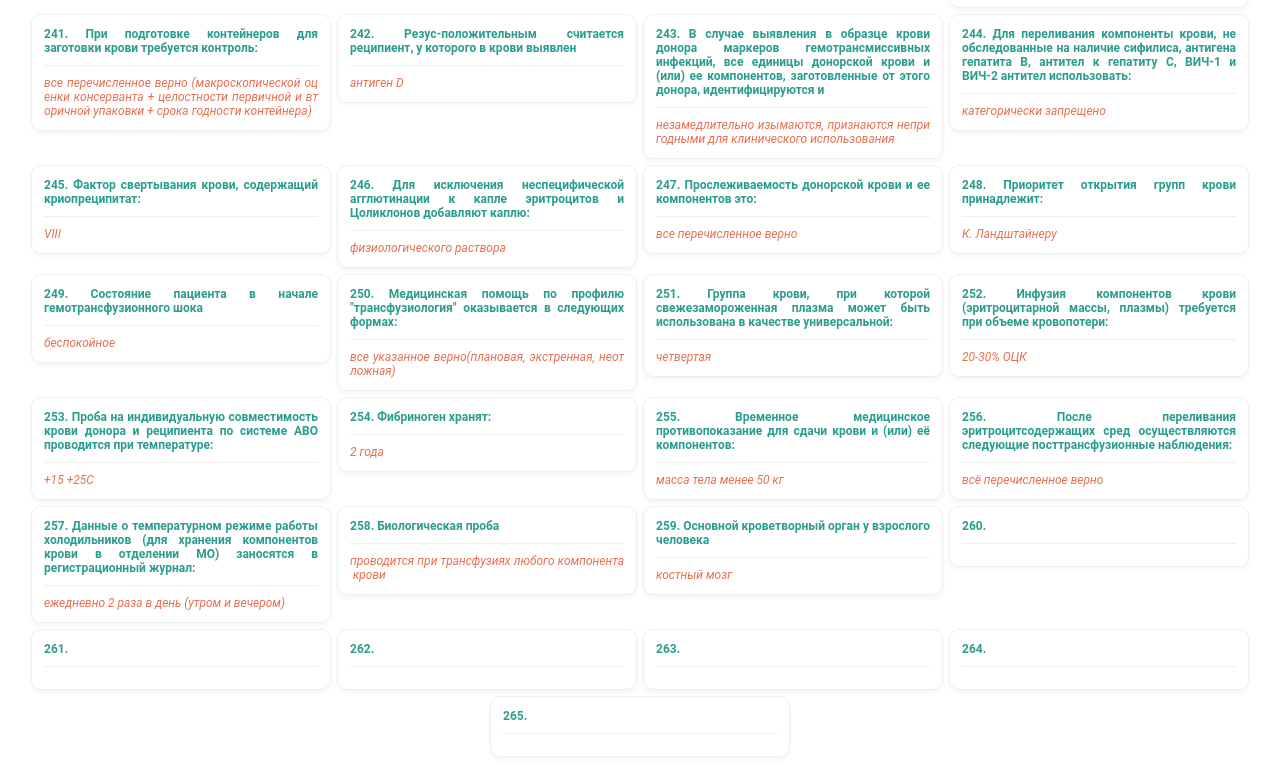
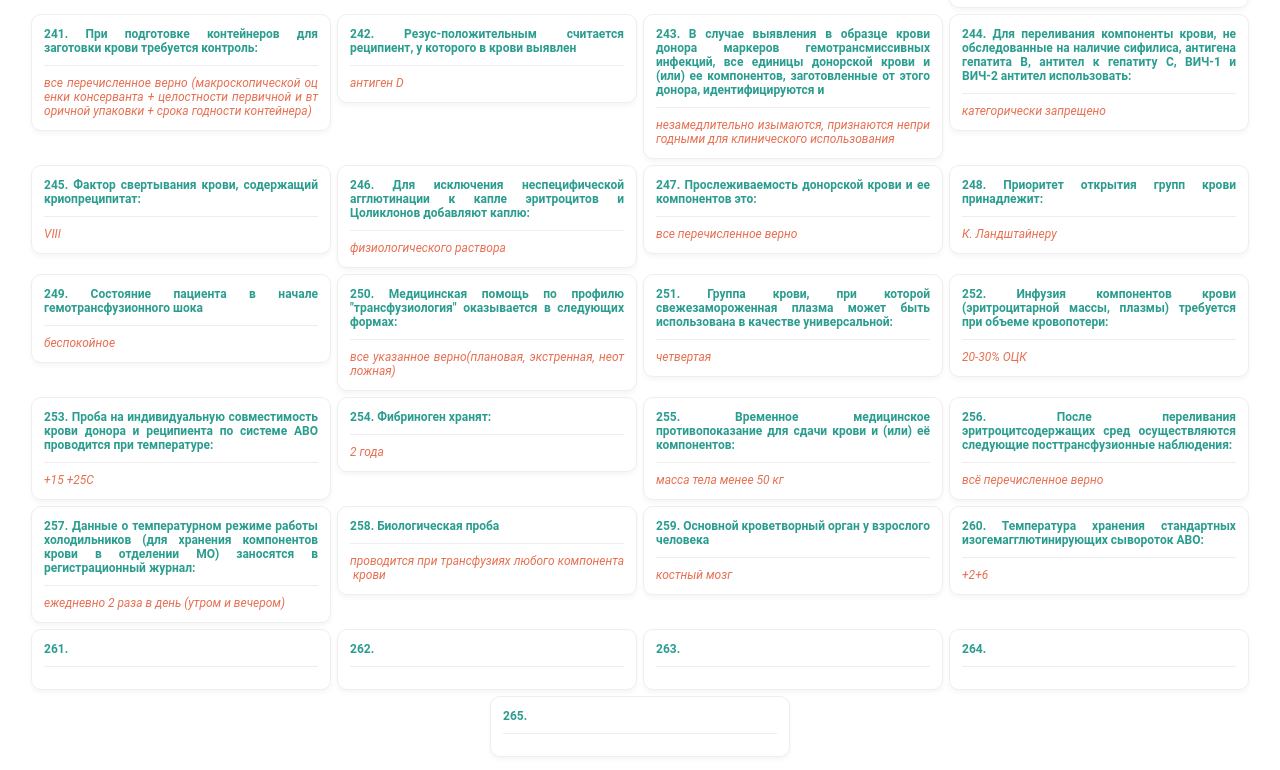
Before and after one commit to dfr8938/transfusio-app, a React (Create React App) app: page / in a window 1280 px wide. Shown: the part 8044-8814 px from the top of the page. Built offline with nearby package versions, Linux system fonts and the light colour scheme.

Commit message:
...added answers...

```diff
--- a/src/database/database.js
+++ b/src/database/database.js
@@ -1490,8 +1490,8 @@ const listAnswers = [
   },
   {
     id: 259,
-    question: "",
-    answer: "",
+    question: "Температура хранения стандартных изогемагглютинирующих сывороток ABO:",
+    answer: "+2+6",
   },
   {
     id: 260,
```
